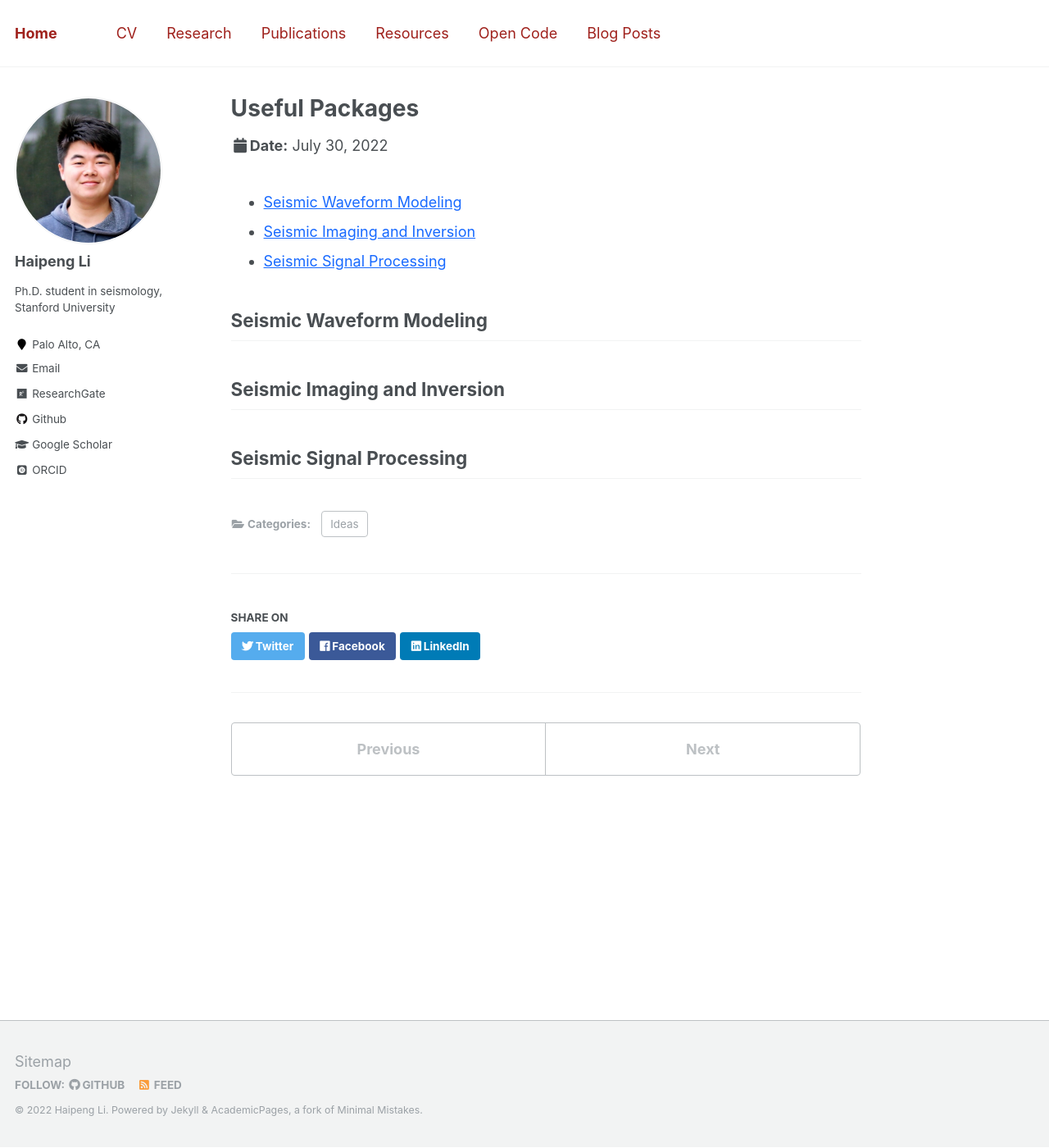
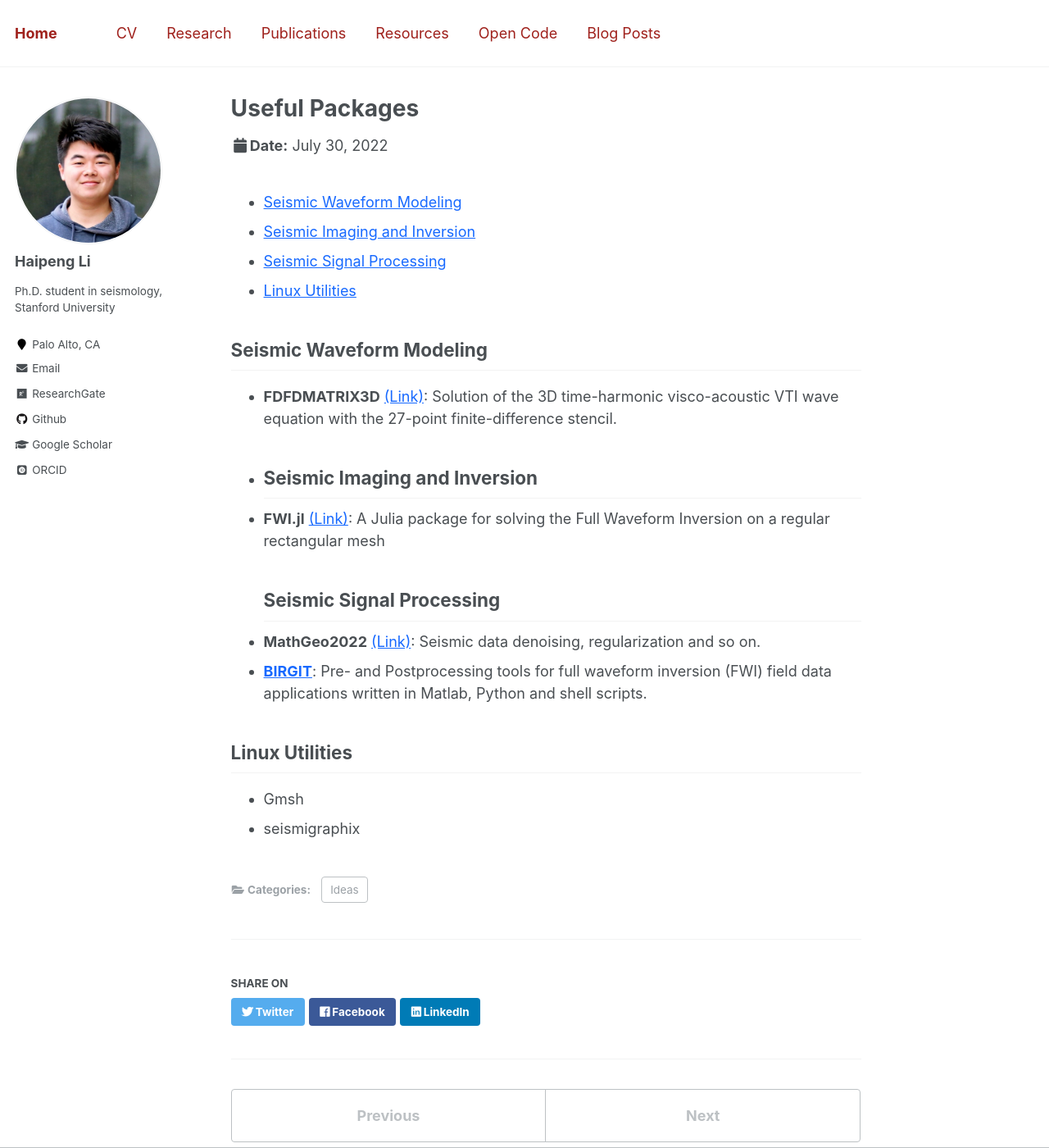
Before and after one commit to Haipeng-ustc/Haipeng-ustc.github.io, a Jekyll site: the page built from _talks/2022-07-30-Useful-Packages.md, in a window 1280 px wide and 1400 px high. Shown: the whole window at 82% size. Built offline with Jekyll 4.4.1, drawn with Linux system fonts in a browser that asks for light colours; some web fonts are replaced.

Commit message:
packages

```diff
--- a/_talks/2022-07-30-Useful-Packages.md
+++ b/_talks/2022-07-30-Useful-Packages.md
@@ -12,7 +12,15 @@ excerpt: |
 {:toc}
 
 ## Seismic Waveform Modeling
+- **FDFDMATRIX3D** [(Link)](https://www.geoazur.fr/WIND/bin/view/Main/Opencodes/WebHome#mjx-eqn%3AFDFDMATRIX3D): Solution of the 3D time-harmonic visco-acoustic VTI wave equation with the 27-point finite-difference stencil.
+-
+## Seismic Imaging and Inversion
+- **FWI.jl** [(Link)](https://github.com/JuliaInv/FWI.jl): A Julia package for solving the Full Waveform Inversion on a regular rectangular mesh
+## Seismic Signal Processing
+- **MathGeo2022** [(Link)](https://github.com/sevenysw/MathGeo2022): Seismic data denoising, regularization and so on.
+- [**BIRGIT**](https://github.com/daniel-koehn/BIRGIT): Pre- and Postprocessing tools for full waveform inversion (FWI) field data applications written in Matlab, Python and shell scripts.
 
-## Seismic Imaging and Inversion
 
-## Seismic Signal Processing
+## Linux Utilities
+- Gmsh
+- seismigraphix
```
Also changed, not shown: 1 other file.
